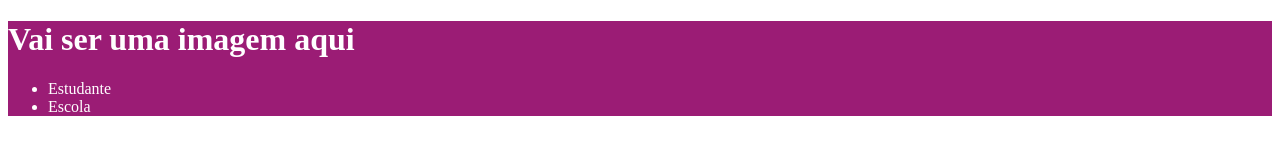
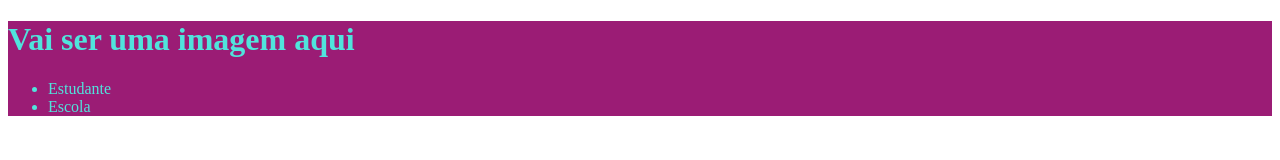
Before and after one commit to Angelikinhaa/site-angelica-lindaa, a plain HTML site: page index.html in a window 1280 px wide. Drawn offline with Linux system fonts and the light colour scheme.

Commit message:
Add files via upload

```diff
--- a/style.css
+++ b/style.css
@@ -1,4 +1,4 @@
 header {
     background-color:#9b1c75;
-    color: white;
+    color: rgb(80, 228, 220);
     }
```
